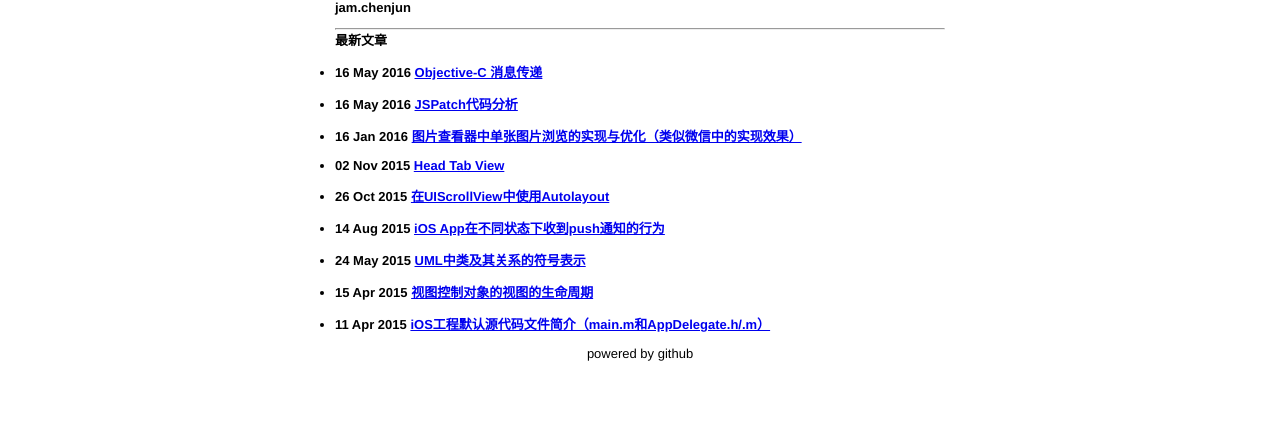
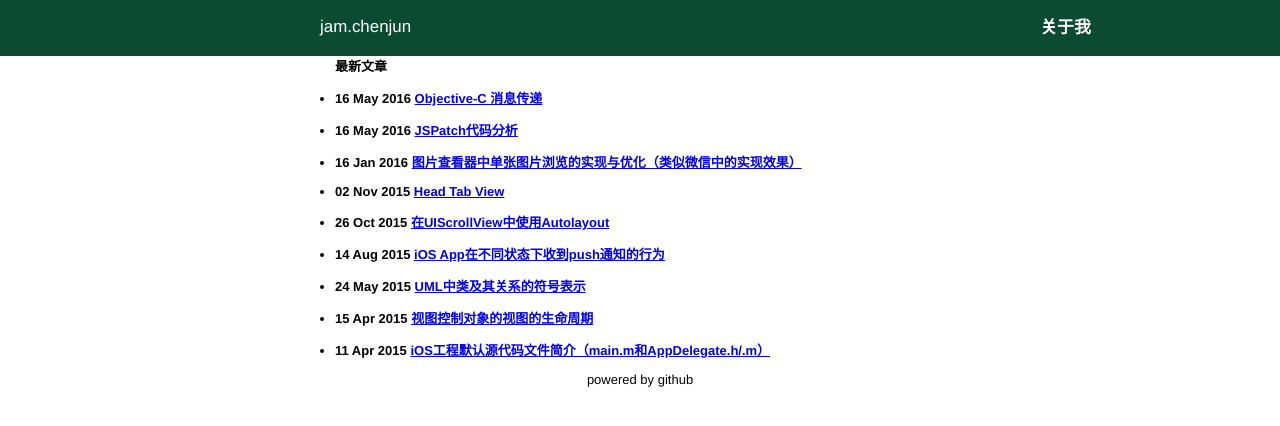
Before and after one commit to rob2468/rob2468.github.io, a Jekyll site: the page built from index.html, in a window 1280 px wide. Shown: the top 426 px of the page. Built offline with Jekyll 4.4.1, drawn with Linux system fonts in a browser that asks for light colours.

Commit message:
add header and aboutme entrance

```diff
--- a/_layouts/home.html
+++ b/_layouts/home.html
@@ -7,6 +7,17 @@
         <title>{{ page.title }}</title>
     </head>
     <body>
+        <div class="header">
+            <p class="self">jam.chenjun</p>
+            <div role="navigation">
+                <ul>
+                    <li>
+                        <a href="">关于我</a>
+                    </li>
+                </ul>
+            </div>
+        </div>
+
     	<div class="main">
         {{ content }}
         </div>
--- a/css/home.css
+++ b/css/home.css
@@ -1 +1,49 @@
 /* home custom css */
+
+.header
+{
+    background: #0C4B33;
+    overflow: hidden;
+    margin: 0;
+    padding: 0 14% 0 25%;
+    position: relative;
+    z-index: 0
+}
+
+.header .self
+{
+    display: block;
+    float: left;
+    font-size: 1.3em;
+    width: 104px;
+    color: #fff;
+}
+
+.header [rol="navigation"]
+{
+    float: right;
+}
+
+.header [role="navigation"] li
+{
+    font-size: 1.3em;
+    display: block;
+    font-weight: 700;
+    line-height: 16px;
+    text-align: left;
+    margin: 0 10px;
+    float: right;
+}
+
+.header [role="navigation"] li a
+{
+    color: #fff;
+    display: block;
+    padding: 20px 0px;
+    text-decoration: none
+}
+
+.header [role="navigation"] li a:hover
+{
+    color: #C9F0DD;
+}
--- a/index.html
+++ b/index.html
@@ -2,8 +2,7 @@
 layout: home
 title: jam.chenjun
 ---
-<h1>{{ page.title }}</h1>
-<hr />
+
 <h1>最新文章</h1>
 <ul>
     {% for post in site.posts %}
```
